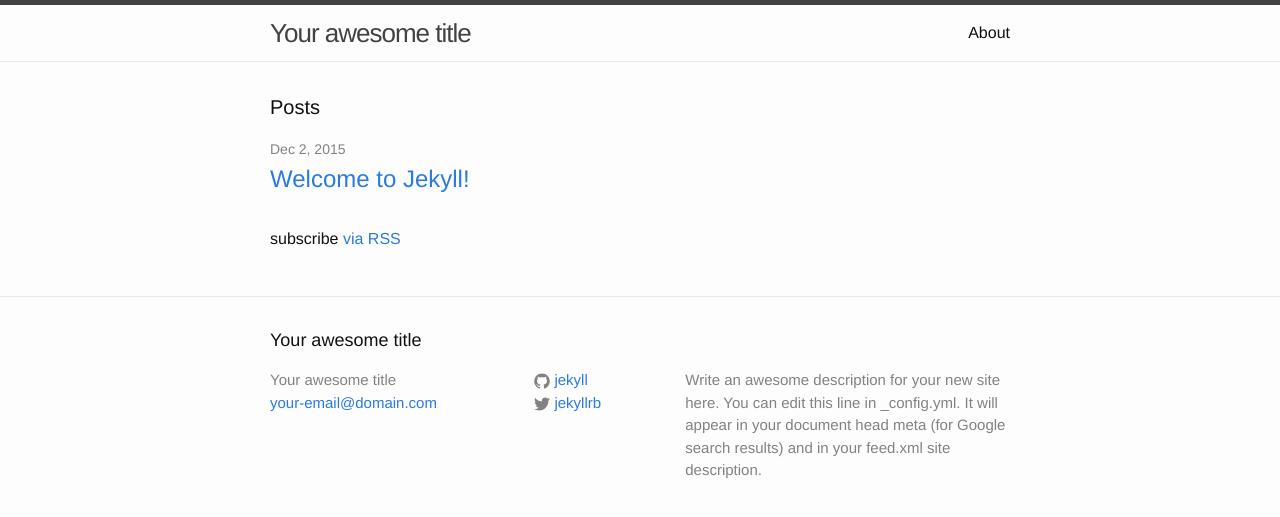
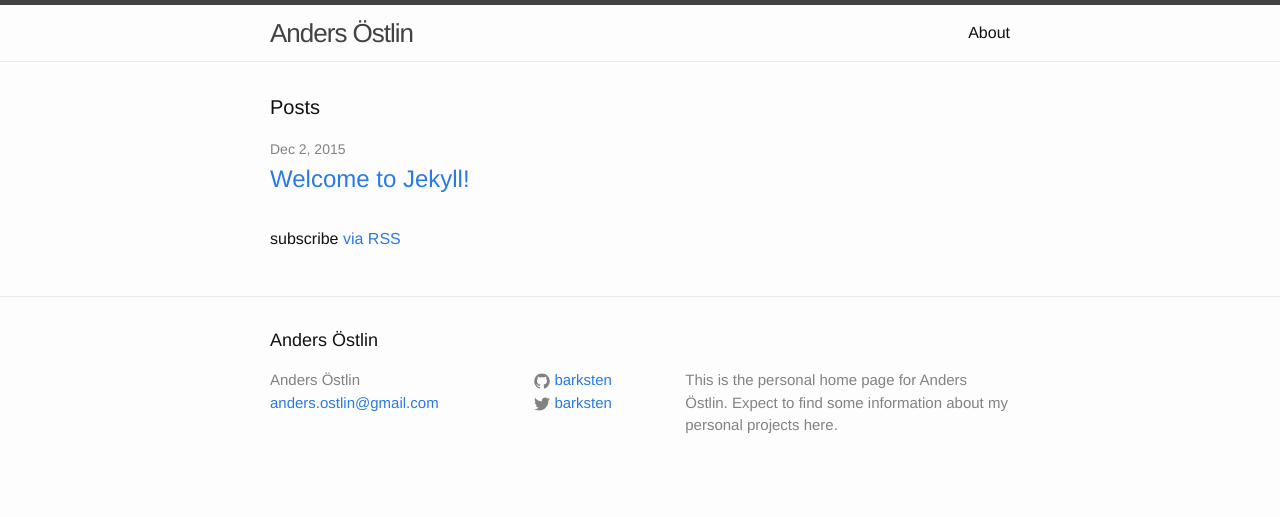
Before and after one commit to barksten/barksten.github.io, a Jekyll site: the page built from index.html, in a window 1280 px wide. Shown: the top 517 px of the page. Built offline with Jekyll 4.4.1, drawn with Linux system fonts in a browser that asks for light colours.

Commit message:
Basic configuration

```diff
--- /dev/null
+++ b/Gemfile
@@ -0,0 +1,2 @@
+source 'https://rubygems.org'
+gem 'github-pages'
--- a/_config.yml
+++ b/_config.yml
@@ -1,14 +1,17 @@
 # Site settings
-title: Your awesome title
-email: your-email@domain.com
+title: Anders Östlin
+email: anders.ostlin@gmail.com
 description: > # this means to ignore newlines until "baseurl:"
-  Write an awesome description for your new site here. You can edit this
-  line in _config.yml. It will appear in your document head meta (for
-  Google search results) and in your feed.xml site description.
+  This is the personal home page for Anders Östlin.
+  Expect to find some information about my personal projects here.
 baseurl: "" # the subpath of your site, e.g. /blog/
-url: "http://yourdomain.com" # the base hostname & protocol for your site
-twitter_username: jekyllrb
-github_username:  jekyll
+url: "http://andersöstlin.se" # the base hostname & protocol for your site
+twitter_username: barksten
+github_username:  barksten
 
 # Build settings
 markdown: kramdown
+highlighter: pygments
+github: [Repository metadata]
+safe: true
+lsi: false
```
Also changed, not shown: Gemfile.lock (added).
